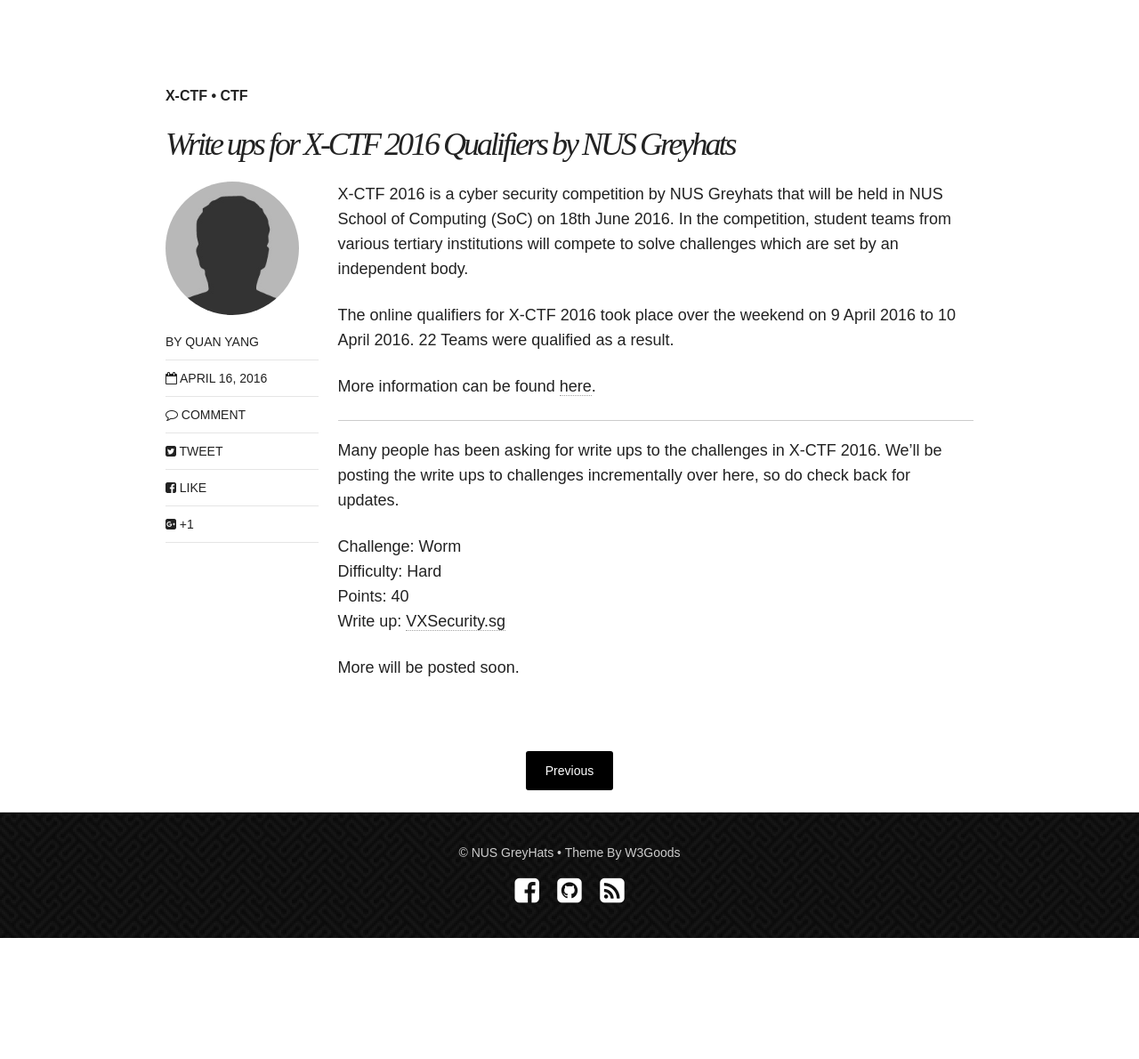
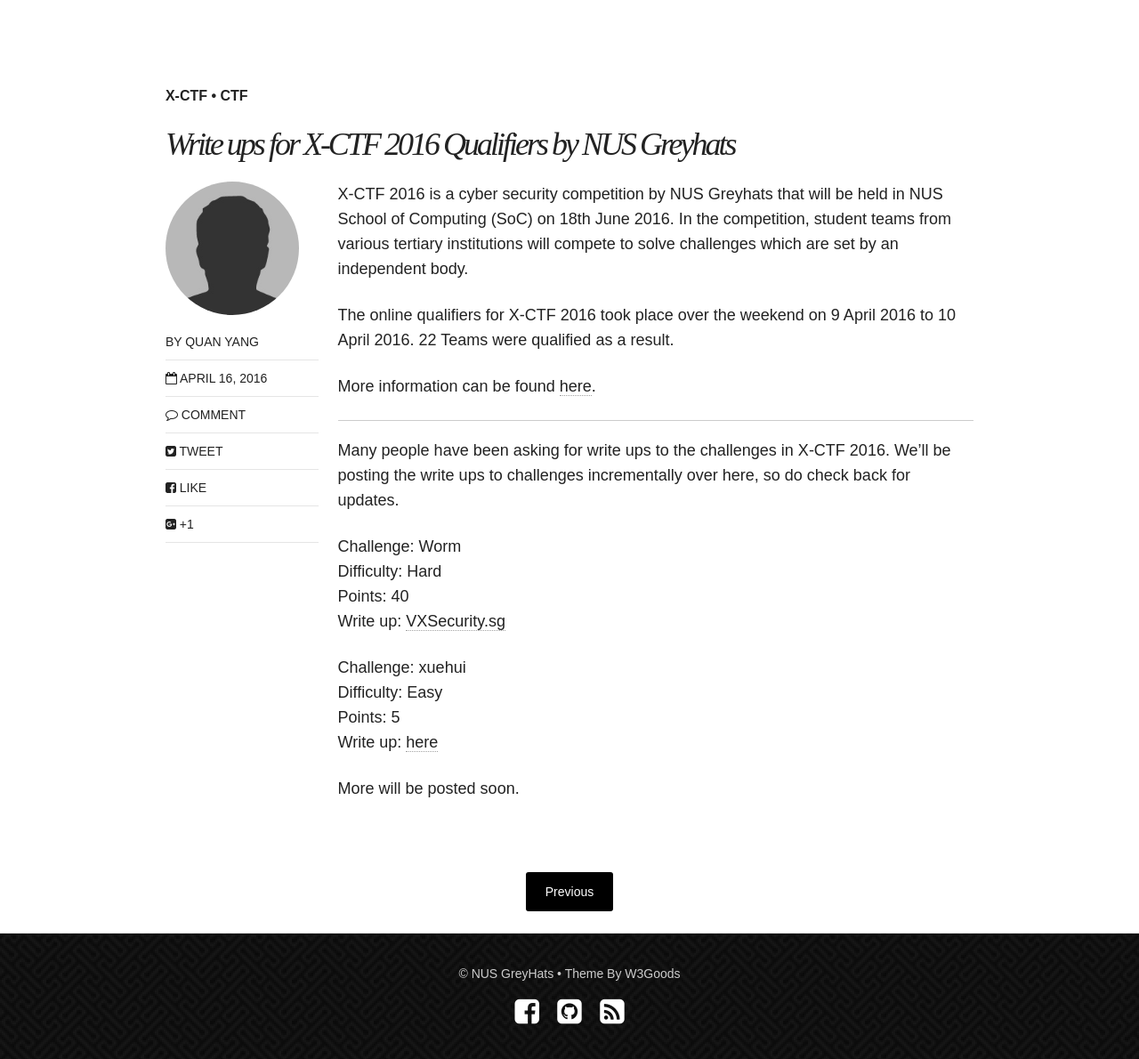
Before and after one commit to NUSGreyhats/write-ups, a Jekyll site: the page built from _posts/2016-04-16-x-ctf-2016-qualifiers-by-nus-greyhats.markdown, in a window 1280 px wide. Shown: the whole page at 89% size. Built offline with Jekyll 4.4.1, drawn with Linux system fonts in a browser that asks for light colours; nearby versions of some CDN libraries; comment, search, counter and statistics services are not loaded; before the commit the page ends 1054 px from its top, so only the background shows below that.

Commit message:
Update 2016-04-16-x-ctf-2016-qualifiers-by-nus-greyhats.markdown

```diff
--- a/_posts/2016-04-16-x-ctf-2016-qualifiers-by-nus-greyhats.markdown
+++ b/_posts/2016-04-16-x-ctf-2016-qualifiers-by-nus-greyhats.markdown
@@ -22,11 +22,16 @@
 
 ---
 
-Many people has been asking for write ups to the challenges in X-CTF 2016. We'll be posting the write ups to challenges incrementally over here, so do check back for updates.
+Many people have been asking for write ups to the challenges in X-CTF 2016. We'll be posting the write ups to challenges incrementally over here, so do check back for updates.
 
 Challenge: Worm
 Difficulty: Hard
 Points: 40
 Write up: [VXSecurity.sg](http://www.vxsecurity.sg/2016/04/15/walkthrough-x-ctf-2016-worm/)
 
+Challenge: xuehui <br>
+Difficulty: Easy <br>
+Points: 5 <br>
+Write up: [here](https://natx.xyz/blog/2016/04/11/xctf-xh)
+
 More will be posted soon.
```
